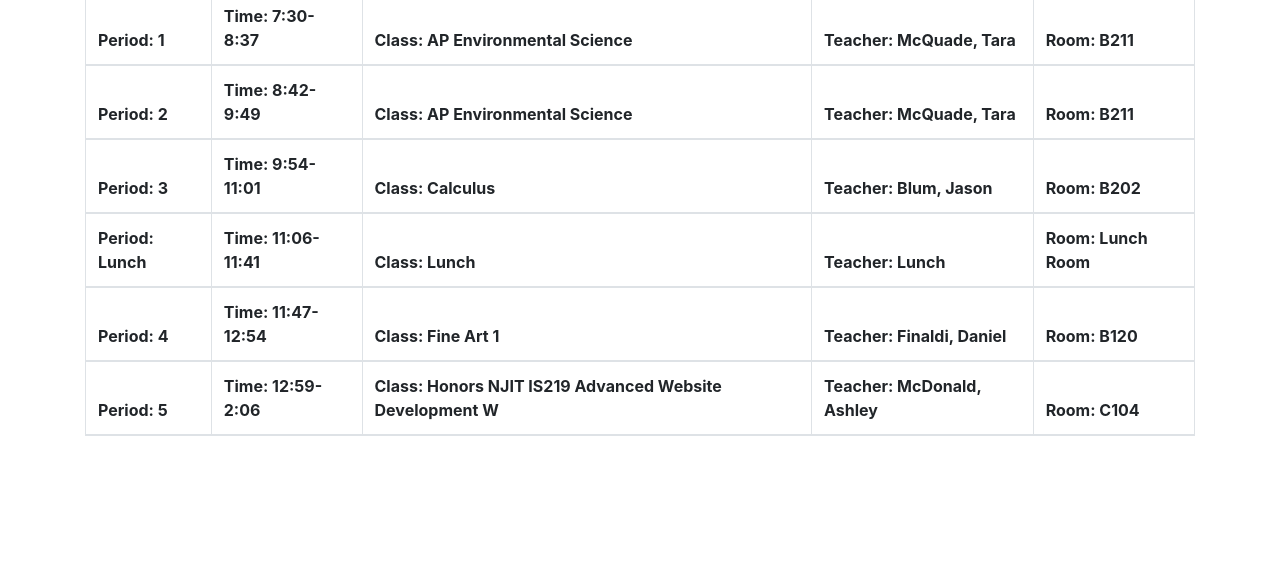
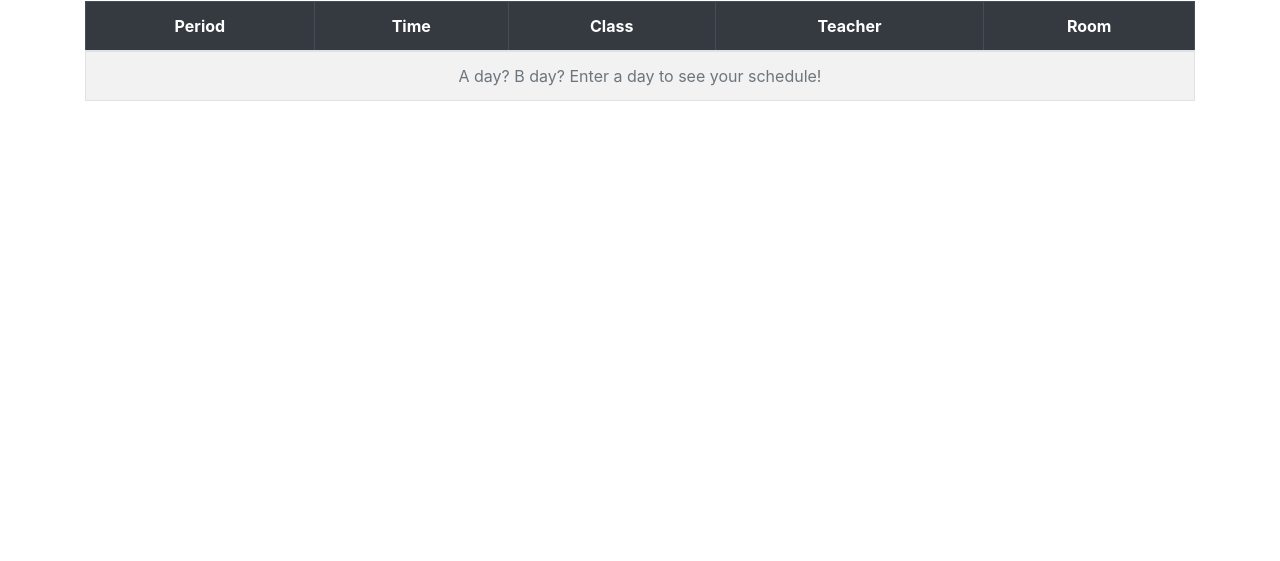
Before and after one commit to kaguilar125/AJAX-Schedule-Project, a plain HTML site: page index.html in a window 1280 px wide. Shown: the part 239-800 px from the top of the page. Drawn offline with nearby package versions, Linux system fonts and the light colour scheme.

Commit message:
diwjald;wla/

```diff
--- a/index.html
+++ b/index.html
@@ -8,67 +8,39 @@
     <link rel="stylesheet" href="https://stackpath.bootstrapcdn.com/bootstrap/4.5.2/css/bootstrap.min.css">
 </head>
 <body>
+    <header>
       <div class="container">
-        <h1 class="text-center">Where Should I Be Right Now?</h1>
-
-        <div class="form-group">
-            <label for="dayInput">Select Day (A-G):</label>
+        <h1 class="text-center my-4">Kevins Class Schedule</h1>
+        <div class="form-group mb-4">
+          <label for="dayInput" class="form-label">Select Day (A-G):</label>
+          <div class="input-group">
             <input type="text" id="dayInput" class="form-control" placeholder="Enter a day (A-G)">
-            <button id="submitDay" class="btn btn-primary mt-2">Show Schedule</button>
+            <button id="submitDay" class="btn btn-primary">Show Schedule</button>
           </div>
-        <div class="schedule">
-            <h3 class="text-center">Your Schedule for the Day</h3>
-            <table class="table table-bordered table-striped">
-                <thead>
+        </div>
+        <div class="schedule mt-4">
+          <h3 class="text-center mb-3">Your Schedule for the Day</h3>
+          <table class="table table-bordered table-striped text-center">
+            <thead class="table-dark">
               <tr>
-                        <th>Period: 1</th>
-                        <th>Time: 7:30-8:37</th>
-                        <th>Class: AP Environmental Science</th>
-                        <th>Teacher: McQuade, Tara</th>
-                        <th>Room: B211</th>
+                <th>Period</th>
+                <th>Time</th>
+                <th>Class</th>
+                <th>Teacher</th>
+                <th>Room</th>
               </tr>
+            </thead>
+            <tbody id="scheduleList">
               <tr>
-                        <th>Period: 2</th>
-                        <th>Time: 8:42-9:49</th>
-                        <th>Class: AP Environmental Science</th>
-                        <th>Teacher: McQuade, Tara</th>
-                        <th>Room: B211</th>
+                <td colspan="5" class="text-muted">A day? B day? Enter a day to see your schedule!</td>
               </tr>
-                    <tr>
-                        <th>Period: 3</th>
-                        <th>Time: 9:54-11:01</th>
-                        <th>Class: Calculus</th>
-                        <th>Teacher: Blum, Jason</th>
-                        <th>Room: B202</th>
-                    </tr>
-                    <tr>
-                        <th>Period: Lunch</th>
-                        <th>Time: 11:06-11:41</th>
-                        <th>Class: Lunch</th>
-                        <th>Teacher: Lunch</th>
-                        <th>Room: Lunch Room</th>
-                    </tr>
-                    <tr>
-                        <th>Period: 4</th>
-                        <th>Time: 11:47-12:54</th>
-                        <th>Class: Fine Art 1</th>
-                        <th>Teacher: Finaldi, Daniel</th>
-                        <th>Room: B120</th>
-                    </tr>
-                    <tr>
-                        <th>Period: 5</th>
-                        <th>Time: 12:59-2:06</th>
-                        <th>Class: Honors NJIT IS219 Advanced Website Development W</th>
-                        <th>Teacher: McDonald, Ashley</th>
-                        <th>Room: C104</th>
-                    </tr>
-
-                </thead>
-                <tbody id="scheduleList"></tbody>
+            </tbody>
           </table>
         </div>
       </div>
-    <script src="https://code.jquery.com/jquery-3.6.0.min.js"></script>
-    <script src="script.js"></script>
+    </header>
+    <script src="https://code.jquery.com/jquery-3.6.4.min.js"></script>
+    <script src="https://cdn.jsdelivr.net/npm/bootstrap@5.3.3/dist/js/bootstrap.bundle.min.js" integrity="sha384-YvpcrYf0tY3lHB60NNkmXc5s9fDVZLESaAA55NDzOxhy9GkcIdslK1eN7N6jIeHz" crossorigin="anonymous"></script>
+    <script src="js/script.js"></script>
   </body>
 </html>
--- /dev/null
+++ b/js/script.js
@@ -0,0 +1,115 @@
+const scheduleData = [
+    {
+    "period": 1,
+    "startTime": "7:30 a.m.",
+    "endTime": "8:37 a.m.",
+    "class": "AP Environmental Science",
+    "room": "B211",
+    "teacher": "McQuade, Tara",
+    "days": ["A", "B", "C", "F"]
+  },
+    {
+    "period": 2,
+    "startTime": "7:30 a.m.",
+    "endTime": "8:37 a.m.",
+    "class": "AP Environmental Science",
+    "room": "B211",
+    "teacher": "McQuade, Tara",
+    "days": ["A", "B", "D", "E", "F"]
+    },
+
+    {
+      "period": 3,
+      "startTime": "9:54 a.m.",
+      "endTime": "11:01 a.m.",
+      "class": "Calculus",
+      "room": "B202",
+      "teacher": "Blum, Jason",
+      "days": ["A", "C", "D", "E", "G"]
+    },
+
+    {
+      "period": 4,
+      "startTime": "11:06 a.m.",
+      "endTime": "11:41 a.m.",
+      "class": "Lunch",
+      "room": "Lunch",
+      "teacher": "Lunch",
+      "days": ["B", "C", "D", "F", "G"]
+    },
+
+    {
+      "period": 5,
+      "startTime": "11:06 a.m.",
+      "endTime": "11:41 a.m.",
+      "class": "Lunch",
+      "room": "Lunch",
+      "teacher": "Lunch",
+      "days": ["A", "B", "D", "E", "G"]
+    },
+
+    {
+      "period": 6,
+      "startTime": "11:47 a.m.",
+      "endTime": "12:54 a.m.",
+      "class": "Fine Art 1",
+      "room": "B120",
+      "teacher": "Finaldi, Daniel",
+      "days": ["A", "B", "D", "E", "F"]
+    },
+
+    {
+      "period": 7,
+      "startTime": "12:59 a.m.",
+      "endTime": "2:06 a.m.",
+      "class": "Honors NJIT IS219 Advanced Website Development W",
+      "room": "C104",
+      "teacher": "McDonald, Ashley",
+      "days": ["A", "B", "D", "E", "F"]
+    },
+  ];
+
+
+  $(document).ready(function () {
+
+    $("#submitDay").click(function () {
+      const dayInput = $("#dayInput").val().toUpperCase();
+      const validDays = ["A", "B", "C", "D", "E", "F", "G"];
+
+
+      if (!validDays.includes(dayInput)) {
+        alert("Please enter a valid day (A-G).");
+        return;
+      }
+
+      displaySchedule(dayInput);
+    });
+
+
+    function displaySchedule(day) {
+      const scheduleList = $("#scheduleList");
+      scheduleList.empty();
+
+
+      const filteredData = scheduleData.filter(item => item.days.includes(day));
+
+      if (filteredData.length === 0) {
+        scheduleList.append("<tr><td colspan='5' class='text-center'>No classes today</td></tr>");
+        return;
+      }
+
+
+      filteredData.forEach(item => {
+        const time = `${item.startTime} - ${item.endTime}`;
+        scheduleList.append(`
+          <tr>
+            <td>${item.period}</td>
+            <td>${time}</td>
+            <td>${item.class}</td>
+            <td>${item.teacher}</td>
+            <td>${item.room}</td>
+          </tr>
+        `);
+      });
+    }
+  });
--- a/script.js
+++ /dev/null
@@ -1,24 +0,0 @@
-const scheduleData = [
-    {
-      "name": "AP Computer Science",
-      "room": "Room 203",
-      "teacher": "Mr. Kilgore",
-      "days": ["A", "C", "E", "G"]
-    },
-    {
-      "name": "English Literature",
-      "room": "Room 110",
-      "teacher": "Ms. Thompson",
-      "days": ["B", "D", "F"]
-    }
-  ];
-
-
-  // Function to filter classes for a specific day
-  function getClassesForDay(day) {
-    return scheduleData.filter(classInfo => classInfo.days.includes(day));
-  }
-
-  // Example usage: Get classes for 'A' day
-  const aDayClasses = getClassesForDay('A');
-  console.log(aDayClasses);
```
Lines whose indentation alone changed are shown as unchanged.
